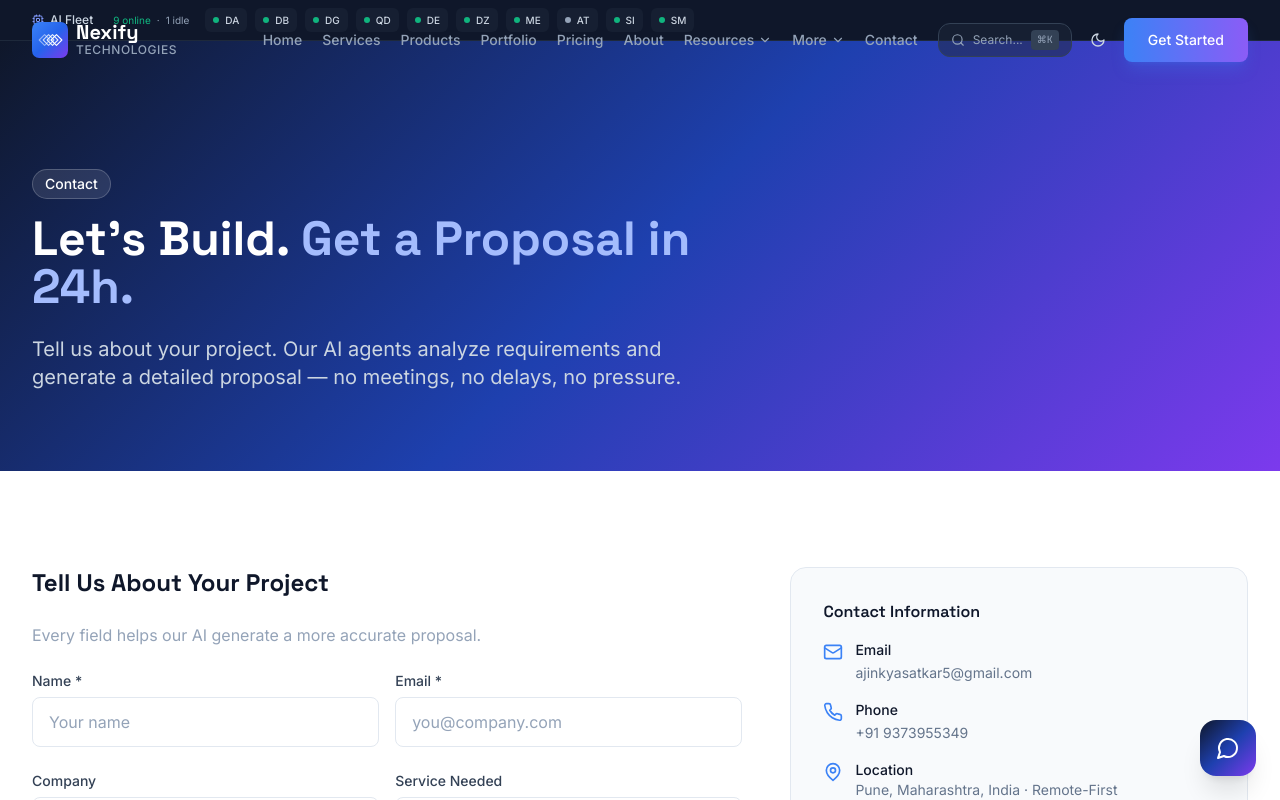
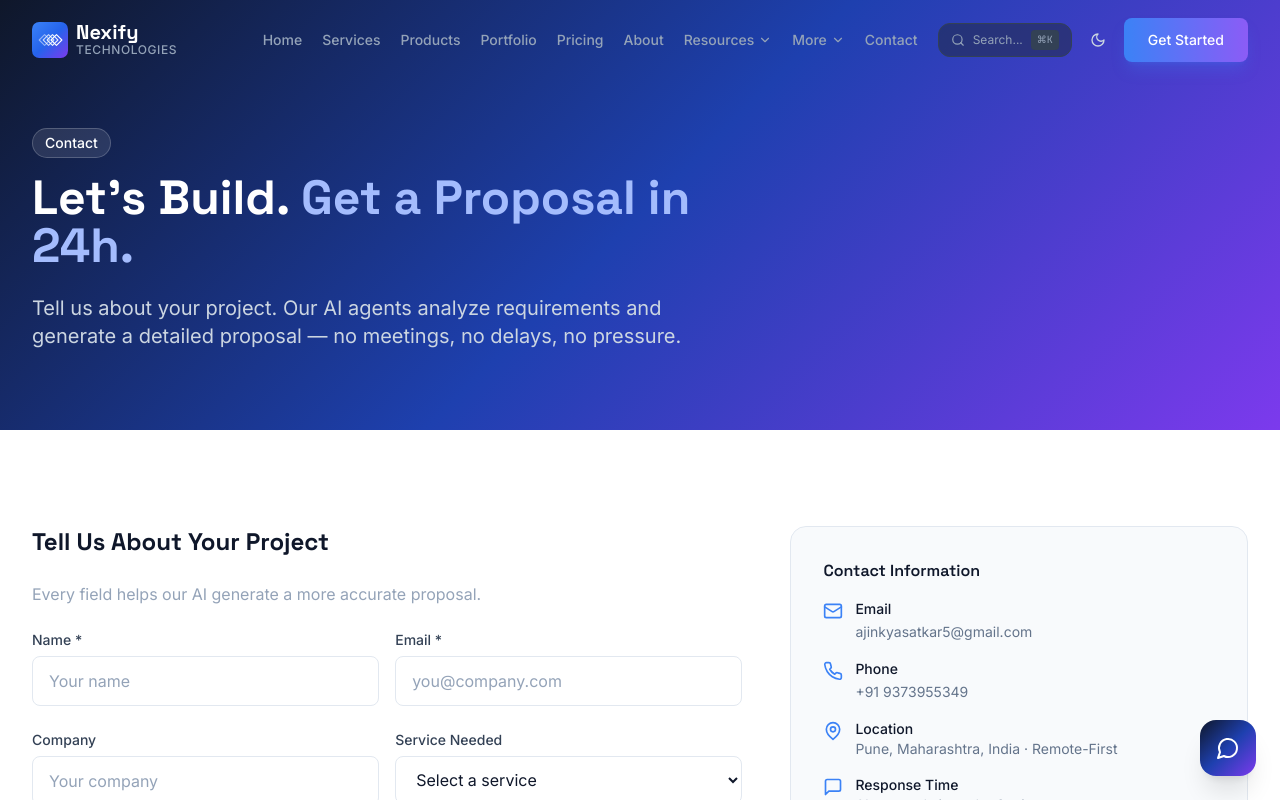
Before and after one commit to ajsat007/Nexify, a Next.js app: page /contact in a window 1280 px wide. Shown: the top 800 px of the page. Built offline with nearby package versions, Linux system fonts and the light colour scheme.

Commit message:
Production-ready: remove AgentBar, fix layout, clean build
- Removed AgentBar from layout (header cleaner)
- Removed unused AgentBar component
- All 36 pages building clean
- Production-ready build verified

```diff
--- a/src/app/layout.tsx
+++ b/src/app/layout.tsx
@@ -2,7 +2,6 @@ import type { Metadata } from 'next'
 import { siteConfig } from '@/lib/data'
 import Header from '@/components/Header'
 import Footer from '@/components/Footer'
-import AgentBar from '@/components/AgentBar'
 import { ThemeProvider } from '@/components/ThemeProvider'
 import { AIAgentWidget } from '@/components/AIAgent'
 import './globals.css'
@@ -36,7 +35,6 @@ export default function RootLayout({ children }: { children: React.ReactNode })
       <body className="min-h-screen flex flex-col">
         <ThemeProvider>
           <Header />
-          <AgentBar />
           <main className="flex-1">{children}</main>
           <Footer />
           <AIAgentWidget />
--- a/src/components/AgentBar.tsx
+++ /dev/null
@@ -1,77 +0,0 @@
-'use client'
-
-import { useEffect, useState } from 'react'
-import { Cpu } from 'lucide-react'
-
-const agentList = [
-  { id: 'dev-alpha', name: 'Dev-Alpha', short: 'DA', role: 'Full-Stack' },
-  { id: 'dev-beta', name: 'Dev-Beta', short: 'DB', role: 'Backend' },
-  { id: 'design', name: 'Design', short: 'DG', role: 'UI/UX' },
-  { id: 'qa', name: 'QA-Delta', short: 'QD', role: 'Testing' },
-  { id: 'devops', name: 'DevOps', short: 'DE', role: 'Infra' },
-  { id: 'data', name: 'Data', short: 'DZ', role: 'Analytics' },
-  { id: 'mobile', name: 'Mobile', short: 'ME', role: 'Mobile' },
-  { id: 'ai', name: 'AI-Theta', short: 'AT', role: 'ML' },
-  { id: 'security', name: 'Security', short: 'SI', role: 'SecOps' },
-  { id: 'sales', name: 'Sales', short: 'SM', role: 'CRM' },
-]
-
-export default function AgentBar() {
-  const [agentStatuses, setAgentStatuses] = useState<Record<string, 'online' | 'busy' | 'idle'>>({})
-
-  useEffect(() => {
-    // Initialize all as online
-    const initial: Record<string, 'online' | 'busy' | 'idle'> = {}
-    agentList.forEach(a => { initial[a.id] = 'online' })
-    setAgentStatuses(initial)
-
-    // Simulate random status changes
-    const interval = setInterval(() => {
-      setAgentStatuses(prev => {
-        const next = { ...prev }
-        const randomAgent = agentList[Math.floor(Math.random() * agentList.length)]
-        const statuses: ('online' | 'busy' | 'idle')[] = ['online', 'online', 'online', 'busy', 'idle']
-        next[randomAgent.id] = statuses[Math.floor(Math.random() * statuses.length)]
-        return next
-      })
-    }, 5000)
-
-    return () => clearInterval(interval)
-  }, [])
-
-  const online = Object.values(agentStatuses).filter(s => s === 'online').length
-  const busy = Object.values(agentStatuses).filter(s => s === 'busy').length
-  const idle = Object.values(agentStatuses).filter(s => s === 'idle').length
-
-  const statusColor = (status?: string) => {
-    if (status === 'online') return 'bg-success'
-    if (status === 'busy') return 'bg-warning'
-    return 'bg-neutral-400'
-  }
-
-  return (
-    <div className="bg-neutral-900 border-b border-neutral-800 overflow-x-auto">
-      <div className="section-container">
-        <div className="flex items-center gap-4 py-2 text-xs">
-          <div className="flex items-center gap-1.5 text-neutral-400 shrink-0 mr-1">
-            <Cpu size={12} className="text-primary-400" />
-            <span className="font-medium text-neutral-300">AI Fleet</span>
-          </div>
-          <div className="flex items-center gap-1.5 text-[10px] text-neutral-500 shrink-0">
-            <span className="text-success">{online} online</span>
-            {busy > 0 && <><span className="text-warning">·</span><span className="text-warning">{busy} busy</span></>}
-            {idle > 0 && <><span className="text-neutral-400">·</span><span className="text-neutral-400">{idle} idle</span></>}
-          </div>
-          <div className="flex items-center gap-2">
-            {agentList.map(a => (
-              <div key={a.id} className="flex items-center gap-1.5 px-2 py-1 rounded-md bg-neutral-800/50 hover:bg-neutral-800 transition-all cursor-default shrink-0" title={`${a.name} (${a.role}) — ${agentStatuses[a.id] || 'unknown'}`}>
-                <span className={`w-1.5 h-1.5 rounded-full ${statusColor(agentStatuses[a.id])} ${agentStatuses[a.id] === 'online' ? 'animate-pulse' : ''}`} />
-                <span className="text-neutral-300 font-medium text-[10px]">{a.short}</span>
-              </div>
-            ))}
-          </div>
-        </div>
-      </div>
-    </div>
-  )
-}
```
